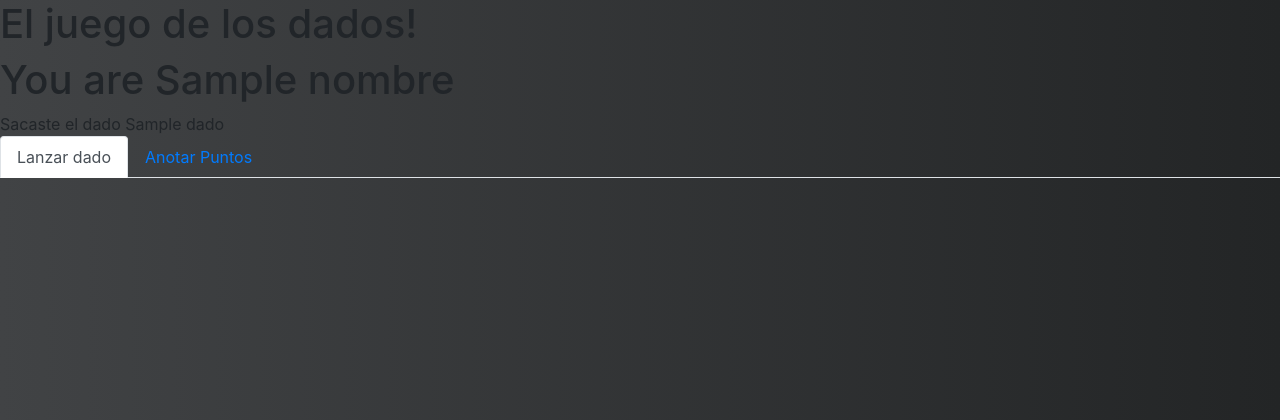
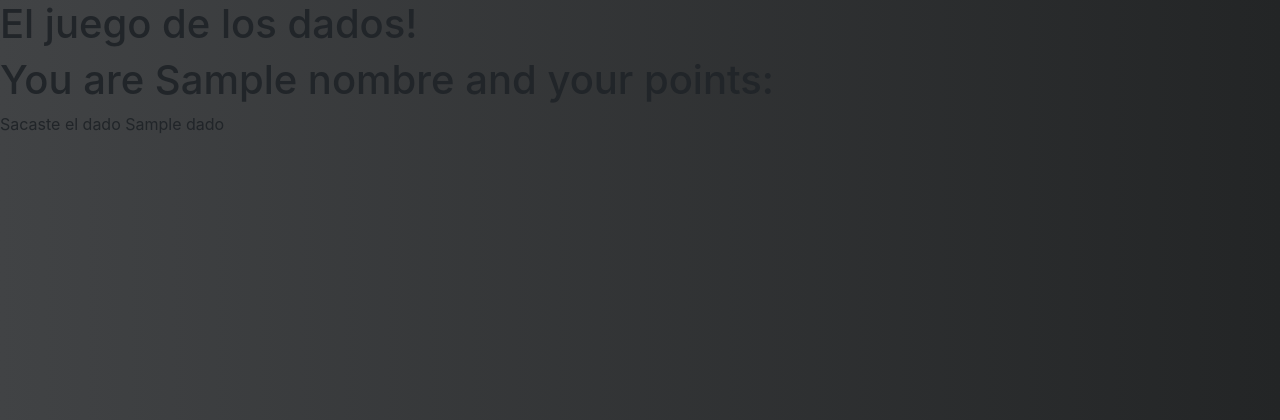
Before and after one commit to IdenTiclla/PracticandoGit, a Flask app: template templates/home.html in a window 1280 px wide. Shown: the top 420 px of the page. Run offline with Flask 2, Linux system fonts and the light colour scheme; the template is opened without the code that fills it: most values are stand-ins (such as "Sample title", 1, 10 or a date in 2020); some libraries are stand-ins or nearby versions.

Commit message:
Se agrego bloque header y navbar

```diff
--- a/templates/home.html
+++ b/templates/home.html
@@ -3,22 +3,36 @@
 {% block title %} Home {% endblock %}
 
 
+{% block header %}
+<h1>Cs50 project ---- Welcome to my game</h1>
+<h1>The game of the dice! </h1>
+{% endblock %}
+
+{% block navbar %}
+
+<nav class="navbar navbar-expand-lg navbar-light bg-light">
+    <a class="navbar-brand" href="/lanzarDado">Lanzar dado</a>
+    <button class="navbar-toggler" type="button" data-toggle="collapse" data-target="#navbarNavAltMarkup" aria-controls="navbarNavAltMarkup" aria-expanded="false" aria-label="Toggle navigation">
+      <span class="navbar-toggler-icon"></span>
+    </button>
+    <div class="collapse navbar-collapse" id="navbarNavAltMarkup">
+      <div class="navbar-nav">
+        <a class="nav-item nav-link active" href="/anotar">Anotar Puntos <span class="sr-only">(current)</span></a>
+        <a class="nav-item nav-link" href="/logout">Logout</a>
+      </div>
+    </div>
+  </nav>
+
+{% endblock %}
+
 {% block content %}
-    <h1>You are {{ nombre }}  </h1>
+    <h1>You are {{ nombre }} and your points: </h1>
     {% if dado != 0 %}
         Sacaste el dado {{ dado }}
     {% endif %}
 
 
-    <ul class="nav nav-tabs">
-            <li class="nav-item">
-              <a class="nav-link active" href="/lanzarDado">Lanzar dado</a>
-            </li>
-            <li class="nav-item">
-              <a class="nav-link" href="/anotar">Anotar Puntos</a>
-            </li>
 
-    </ul>
 
 	<table>
             <tr>
```
